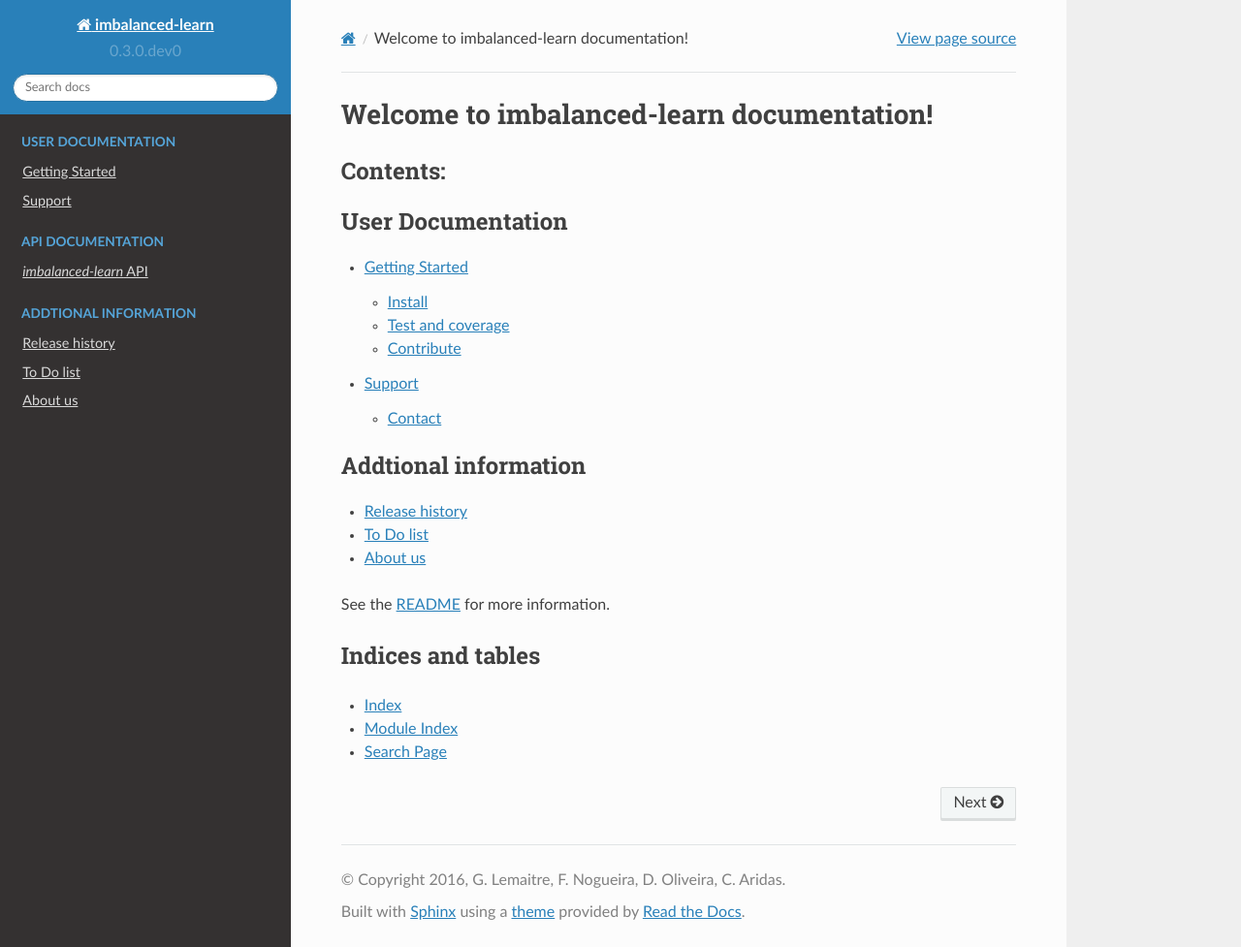
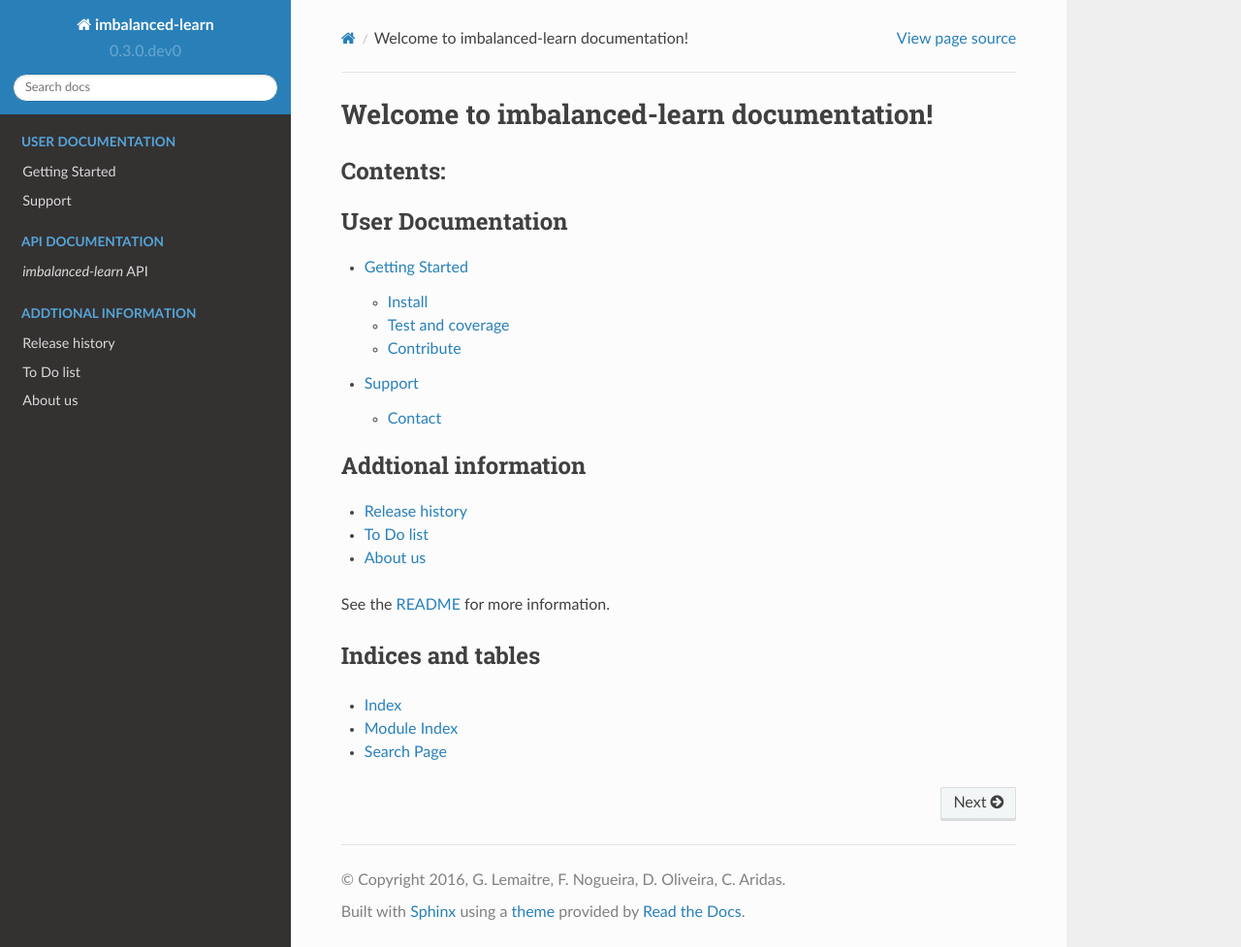
Before and after one commit to scikit-learn-contrib/imbalanced-learn, a Sphinx documentation site: the page built from doc/index.rst, in a window 1280 px wide and 977 px high. Shown: the whole window at 97% size. Built offline with Sphinx 7.4.7 and the Read the Docs theme 2.0.0, drawn with Linux system fonts in a browser that asks for light colours; formulas are drawn with MathJax 3; pages that are not in the unit, such as notebooks, are missing from menus.

Commit message:
DOC: Style the links so they stand out only in examples

```diff
--- a/doc/_static/css/imbalanced-learn.css
+++ b/doc/_static/css/imbalanced-learn.css
@@ -1,5 +1,5 @@
 @import url("theme.css");
 
-a {
+.highlight a {
     text-decoration: underline;
 }
```
